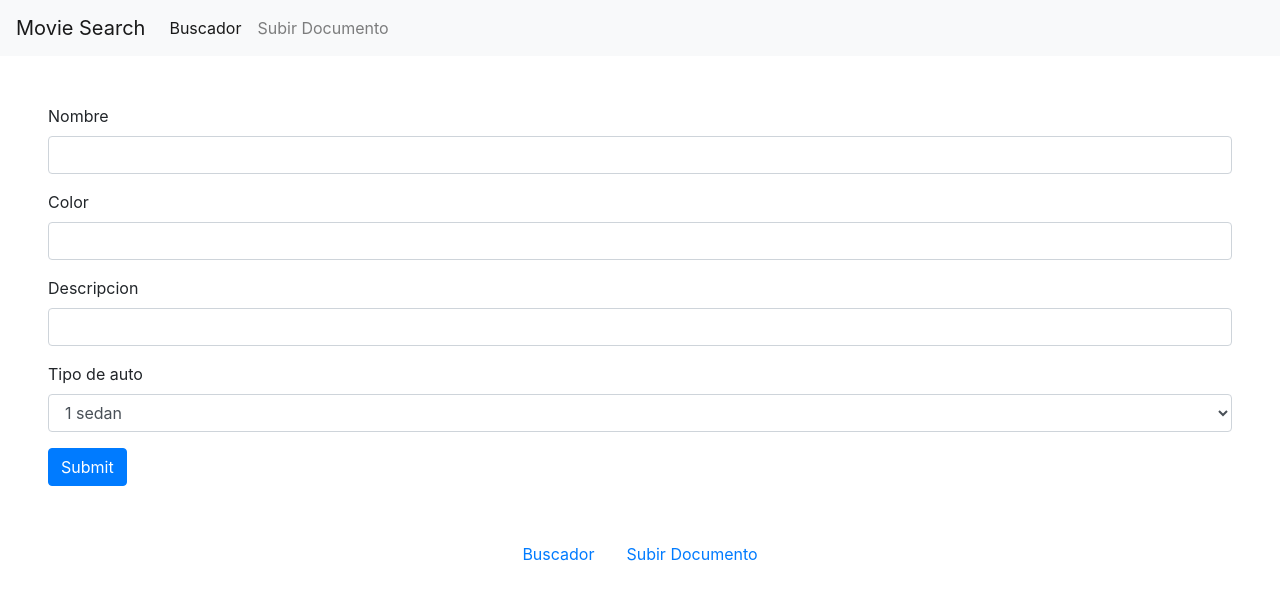
After one commit to asmartinez/legmex-back, a Django app: page /subir/ in a window 1280 px wide. The commit adds this page. Shown: the top 600 px of the page. Run offline with Django 3.2, Linux system fonts and the light colour scheme.

Commit message:
pruebas elasticsearch y vistas

```diff
--- a/elasticSearch/elasticSearch/templates/base.html
+++ b/elasticSearch/elasticSearch/templates/base.html
@@ -21,18 +21,18 @@
             <div class="collapse navbar-collapse" id="navbarSupportedContent">
               <ul class="navbar-nav mr-auto">
                 <li class="nav-item active">
-                  <a class="nav-link" href="#">Buscador</a>
+                  <a class="nav-link" href="/principal/">Buscador</a>
                 </li>
                 <li class="nav-item">
-                  <a class="nav-link" href="#">Subir Documento</a>
+                  <a class="nav-link" href="/subir/">Subir Documento</a>
                 </li>
               </ul>
             </div>
           </nav>
     </div>
-
+<div class="m-5">
    {% block content %} {% endblock %} <!-- Etiqueta que indica esto sera contenido cambiante -->
-
+  </div>
    <div>
     <ul class="nav justify-content-center">
         <li class="nav-item">
--- a/elasticSearch/elasticSearch/templates/principal.html
+++ b/elasticSearch/elasticSearch/templates/principal.html
@@ -3,7 +3,7 @@
 {% block title %} Buscador de peliculas {% endblock %} <!-- Es la etiqueta para cambiar el contenido del titulo de la base el nombre de la etiqueta es igual que en la base -->
 {% block content %} <!-- Misma etiqueta para decir que esto sera remplazado en la base  -->
     <div class="m-5" >
-        <form class="form-inline my-2 my-lg-0"action="/buscar/" method="GET">
+        <form class="form-inline my-2 my-lg-0" action="/buscar/" method="GET">
             <input class="form-control mr-sm-2" type="search" placeholder="Search" aria-label="Search" name="prd">
             <button class="btn btn-outline-success my-2 my-sm-0" type="submit">Buscar</button>
           </form>
--- /dev/null
+++ b/elasticSearch/elasticSearch/templates/subir.html
@@ -0,0 +1,28 @@
+{% extends "base.html" %}
+{% block title %} Buscador de peliculas {% endblock %}
+{% block content %}
+<form action="/respuesta/" method="GET">
+    <div class="form-group">
+      <label>Nombre</label>
+      <input type="text" class="form-control" id="exampleInputEmail1" name="name">
+    </div>
+    <div class="form-group">
+      <label for="exampleInputPassword1">Color</label>
+      <input type="text" class="form-control" id="exampleInputPassword1" name="color">
+    </div>
+    <div class="form-group">
+        <label for="exampleFormControlTextarea1">Descripcion</label>
+        <input type="text" class="form-control" id="exampleInputPassword1" name="description">
+    </div>
+    <div class="form-group">
+        <label for="exampleFormControlSelect1">Tipo de auto</label>
+        <select class="form-control" id="exampleFormControlSelect1">
+          <option>1 sedan</option>
+          <option>2 truck</option>
+          <option>4 SUV</option>
+        </select>
+      </div>
+
+    <button type="submit" class="btn btn-primary">Submit</button>
+  </form>
+{% endblock %}
--- a/elasticSearch/elasticSearch/urls.py
+++ b/elasticSearch/elasticSearch/urls.py
@@ -15,10 +15,12 @@ Including another URLconf
 """
 from django.contrib import admin
 from django.urls import path
-from elasticSearch.views import bootstrap, buscar
+from elasticSearch.views import bootstrap, buscar, subir, respuesta
 
 urlpatterns = [
     path('admin/', admin.site.urls),
     path('principal/', bootstrap),
     path('buscar/', buscar),
+    path('subir/', subir),
+    path('respuesta/', respuesta),
 ]
--- a/elasticSearch/elasticSearch/views.py
+++ b/elasticSearch/elasticSearch/views.py
@@ -5,8 +5,7 @@ from search.documents import CarDocument
 
 
 def bootstrap(request):
-    # doc_externo = loader.get_template('principal.html')
-    # documento = doc_externo.render()
+
     #car = Car(
     #name="Car two",
     #color="green",
@@ -27,11 +26,25 @@ def buscar(request):
         else:
             s = CarDocument.search().filter("term", color=producto)
 
-            for hit in s:
-                print("Car name : {}, description {}".format(hit.name, hit.description))
-
             return render(request, "resultado_busqueda.html", {"query":s})
 
     else:
         mensaje = "No has introducido un valor"
     return HttpResponse(mensaje)
+
+def subir(request):
+    return render(request, "subir.html")
+
+def respuesta(request):
+    if request.GET["name"]:
+        name = request.GET["name"]
+        color = request.GET["color"]
+        description = request.GET["description"]
+        car = Car(
+        name=name,
+        color=color,
+        type=2,
+        description=description
+        )
+        car.save()
+        return render(request, "respuesta.html", {"name":name, "color":color, "type":2, "description":description})
```
Also changed, not shown: elasticSearch/elasticSearch/templates/miplantilla.html (deleted, +0 -18 lines), elasticSearch/elasticSearch/templates/respuesta.html (added, +14 -0 lines), elasticSearch/elasticSearch/templates/resultado_busqueda.html (+16 -5 lines), elasticSearch/elasticSearch/templates/sesion.html (deleted, +0 -16 lines).
